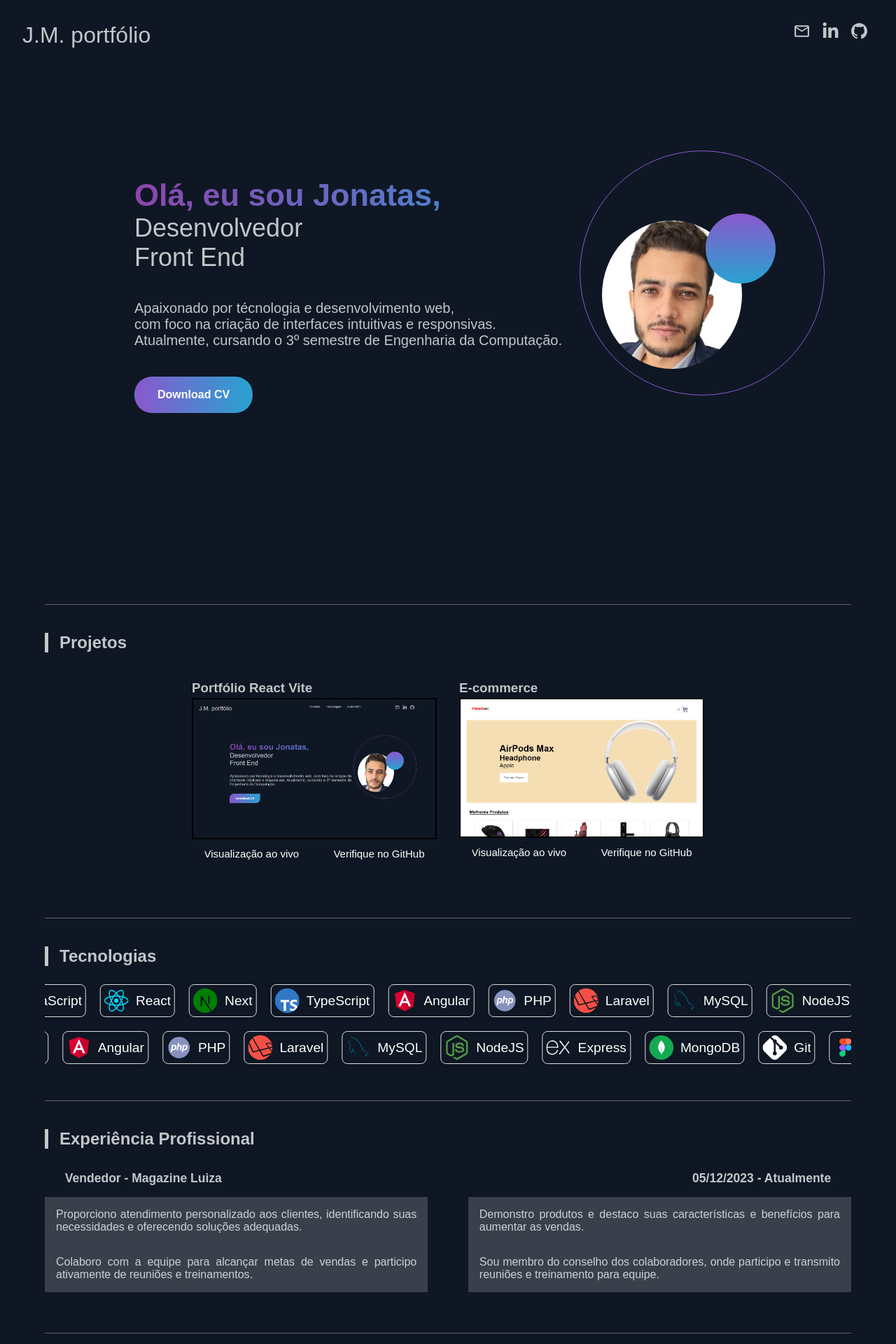
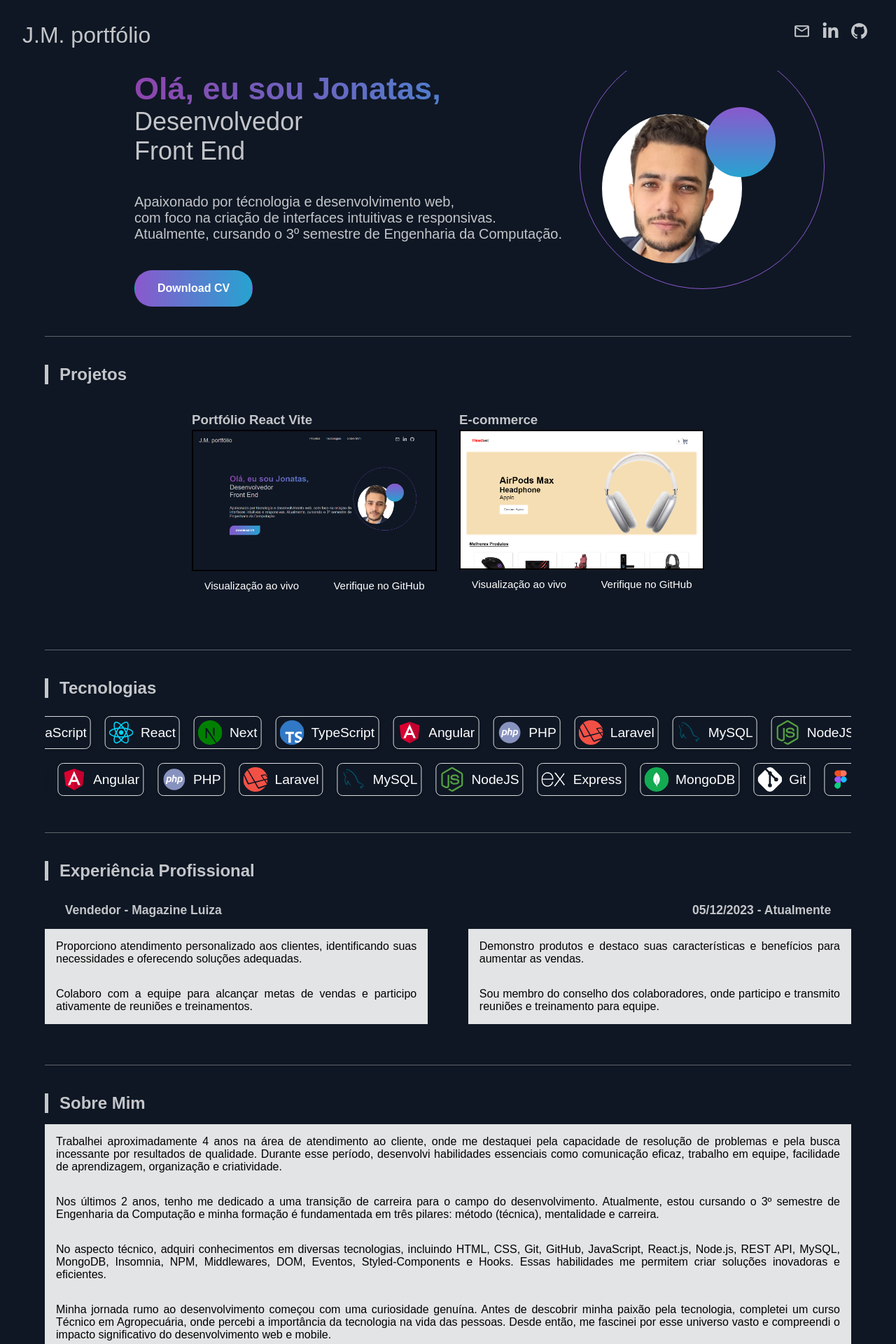
Before and after one commit to jonatasem/portfolio, a React (Vite) app: page / in a window 1280 px wide. Shown: the top 1920 px of the page at 70% size. Built offline with nearby package versions, Linux system fonts and the light colour scheme.

Commit message:
corrindo altura inicial do home

```diff
--- a/src/pages/about/About.scss
+++ b/src/pages/about/About.scss
@@ -11,10 +11,9 @@
     flex-wrap: wrap;
 
     li {
-      margin-bottom: 1rem;
-      background-color: #ffffff2d;
+      background-color: #ffffffe1;
+      color: black;
       padding: 1rem;
-      color: #ffffffc0;
       text-align: justify;
     }
   }
--- a/src/pages/experience/Experience.scss
+++ b/src/pages/experience/Experience.scss
@@ -20,9 +20,10 @@
 
             li {
                 width: calc(95% / 2);
-                background-color: #ffffff2d;
+                background-color: #ffffffe1;
+                color: black;
                 padding: 1rem;
-                color: #ffffffc0;
+
             }
         }
     }
--- a/src/pages/home/Home.scss
+++ b/src/pages/home/Home.scss
@@ -1,10 +1,8 @@
 .container-home {
-  min-height: 90vh;
   display: flex;
   flex-wrap: wrap;
   justify-content: center;
   align-items: center;
-  padding-bottom: 5rem;
 
   .home-left {
     width: 50%;
```
Also changed, not shown: src/pages/skills/Skills.scss (line endings or trailing spaces).
